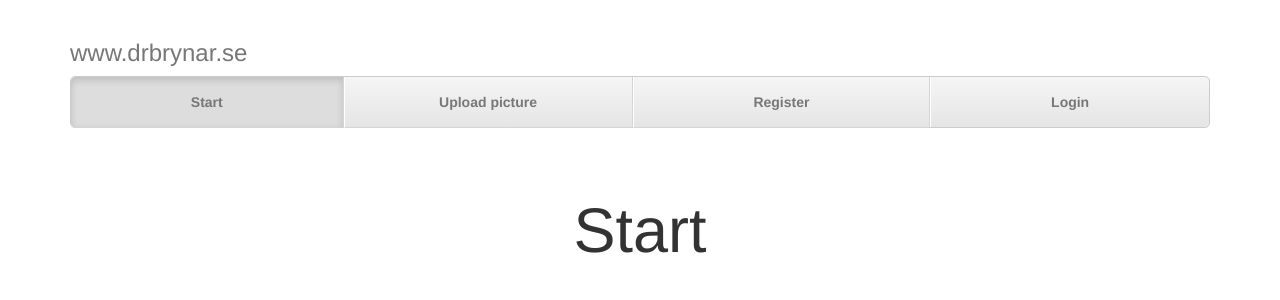
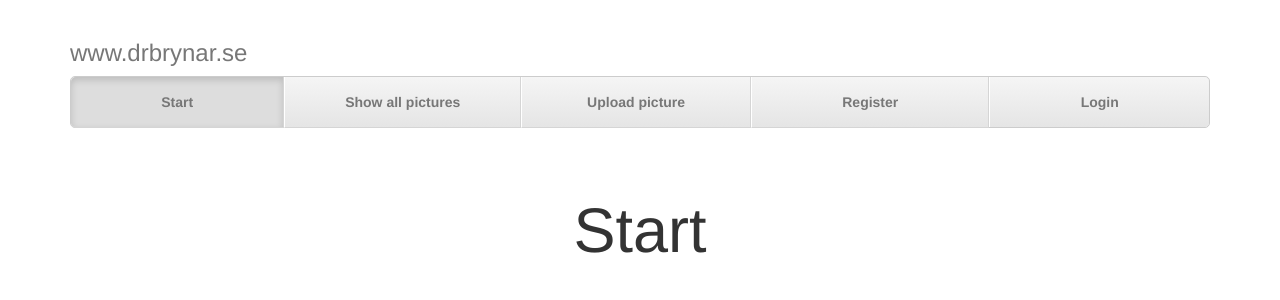
Before and after one commit to drzobin/www.drbrynar.se, a Flask app: template templates/start.html in a window 1280 px wide. Shown: the top 300 px of the page. Run offline with Flask 2, Linux system fonts and the light colour scheme; the template is opened without the code that fills it, so the values that code supplies are empty; some libraries are stand-ins or nearby versions.

Commit message:
adding show all pictures

```diff
--- a/app.py
+++ b/app.py
@@ -38,13 +38,21 @@ def load_user(id):
 @app.route("/")
 def start():
   if request.method == 'GET':
-    print app.config["USER_PW_SALT"]
     db.session.add(Logg("GET start", request.remote_addr,request.user_agent.string))
     db.session.commit()
     rand = random.randrange(0, db.session.query(Picture).count())
     pic_row = db.session.query(Picture)[rand]
     pic_filename = url_for('static', filename ="pictures/" + pic_row.filename)
     return render_template('start.html', pic_url = pic_filename)
+
+@app.route("/show_all_pics")
+def show_all_pics():
+  if request.method == 'GET':
+    db.session.add(Logg("GET show_all", request.remote_addr,request.user_agent.string))
+    db.session.commit()
+    pics = db.session.query(Picture).all()
+    return render_template('show_all_pics.html',pics = pics)
+
 
 @app.route("/upload", methods=['POST', 'GET'])
 @app.route("/u", methods=['POST', 'GET'])
--- a/templates/layout.html
+++ b/templates/layout.html
@@ -16,6 +16,7 @@
         <div role="navigation">
           <ul class="nav nav-justified">
             <li class="active"><a href="/">Start</a></li>
+            <li><a href="/show_all_pics">Show all pictures</a></li>
             <li><a href="/upload">Upload picture</a></li>
             {% if not g.user.is_authenticated()%}
             <li><a href="/register">Register</a></li>
```
